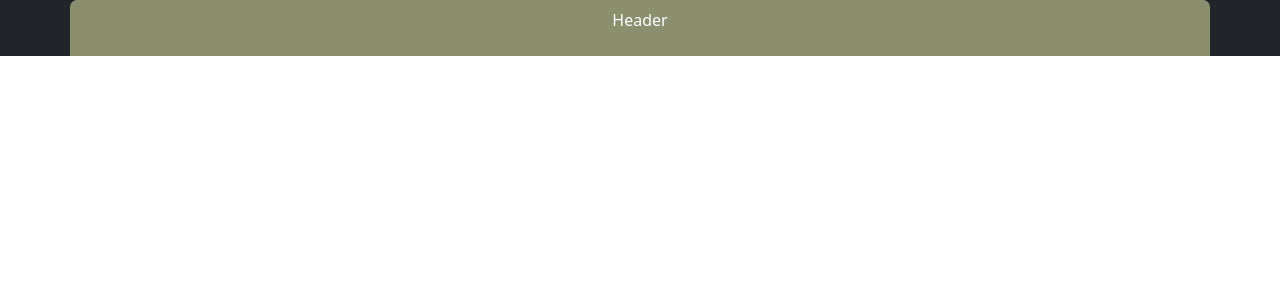
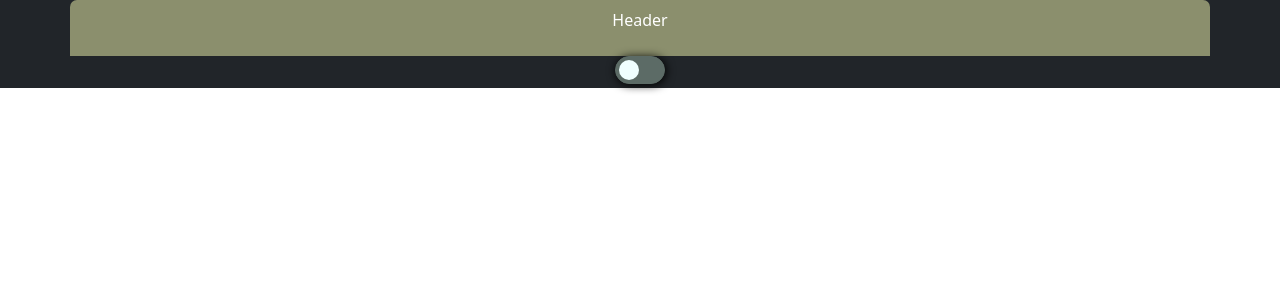
Before and after one commit to zahiralasad/senceway, a React (Create React App) app: page /test in a window 1280 px wide. Before the commit this address had no page. Shown: the top 300 px of the page. Built offline with nearby package versions, Linux system fonts and the light colour scheme.

Commit message:
toggle button added

```diff
--- a/src/App.js
+++ b/src/App.js
@@ -2,6 +2,7 @@ import { BrowserRouter, Routes, Route } from "react-router-dom";
 import './App.css';
 import Home from './Home';
 import Header from './Header';
+import Test from './Test';
 import 'bootstrap/dist/css/bootstrap.css';
 
 
@@ -13,6 +14,7 @@ function App() {
         <BrowserRouter>
           <Routes>
             <Route path="/" element={<Home />} />
+            <Route path="test" element={<Test />} />
           </Routes>
         </BrowserRouter>
       </div>
--- a/src/Home.js
+++ b/src/Home.js
@@ -1,26 +1,37 @@
 import React from "react";
-import mqtt from "mqtt";
+import { useState, useEffect } from 'react';
+// import mqtt from "mqtt";
 import { Link } from "react-router-dom";
 // import 'bootstrap/dist/css/bootstrap.css';
+import Switch from './componets/switch/Switch';
 import "./style.css";
 
 function Home() {
-    let client = mqtt.connect("mqtt://localhost");
+    const [toggled, setToggled] = useState(false);
+
+    // let client = mqtt.connect("mqtt://localhost");
+
     return (
         <div className="container body-area">
             <div className="pt-3 row">
                 <div className="grid-container text-center menu-items-area">
                     <div className="grid-item">
-                        <div className="border-bottom border-dark">Arduino Led</div>
-                        <div class="custom-control custom-switch">
-<input type="checkbox" class="custom-control-input"/>
-<label class="custom-control-label" for="customSwitches">Any statement</label>
-</div>
+                        <div className="py-1 border-bottom border-dark mb-2">Arduino Led</div>
+                            <Switch/>
+                    </div>
+                    <div className="grid-item">
+                        <div className="py-1 border-bottom border-dark mb-2">Sensor 2</div>
 
                     </div>
-                    <Link className="btn btn-warning grid-item" type="button" to='/'>Sensor 2</Link>
-                    <Link className="btn btn-warning grid-item" type="button" to='/'>Sensor 3</Link>
-                    <Link className="btn btn-warning grid-item" type="button" to='/'>Sensor 4</Link>
+                    <div className="grid-item">
+                        <div className="py-1 border-bottom border-dark mb-2">Sensor 3</div>
+
+                    </div>
+                    <div className="grid-item">
+                        <div className="py-1 border-bottom border-dark mb-2">Sensor 4</div>
+
+                    </div>
+
                 </div>
             </div>
         </div>
--- /dev/null
+++ b/src/Test.js
@@ -0,0 +1,18 @@
+import { useState } from 'react';
+import './test.css';
+
+function Test() {
+  const [toggled, setToggled] = useState(false);
+  return (
+    <div>
+      <button
+        className={`toggle-btn ${toggled ? "toggled" : ""}`}
+        onClick={() => setToggled(!toggled)}
+      >
+        <div className='thumb'></div>
+      </button>
+    </div>
+  );
+}
+
+export default Test;
--- /dev/null
+++ b/src/componets/switch/Switch.js
@@ -0,0 +1,19 @@
+import React from 'react';
+import { useState, useEffect } from 'react';
+import 'bootstrap/dist/css/bootstrap.css';
+import './switch.css';
+function Switch() {
+  const [toggled, setToggled] = useState(false);
+  return (
+    <div>
+      <button
+        className={`toggle-btn ${toggled ? "toggled" : ""}`}
+        onClick={() => setToggled(!toggled)}
+      >
+        <div className='thumb'></div>
+      </button>
+    </div>
+  );
+}
+
+export default Switch;
--- /dev/null
+++ b/src/componets/switch/switch.css
@@ -0,0 +1,33 @@
+.toggle-btn {
+    background-color: rgb(92, 107, 102);
+    border: 1px solid rgb(92, 107, 102);
+    border-radius: 99px;
+    width: 50px;
+    height: 28px;
+    transform: background-color 0.1s ease, border-color 0.2s ease;
+    cursor: pointer;
+    box-shadow: 1px 1px 10px black;
+    position: relative;
+}
+
+.toggle-btn .thumb{
+    height: 20px;
+    width: 20px;
+    background-color: azure;
+    border-radius: 99px;
+    transform: translateX(0);
+    transition: left 0.15s ease;
+    position: absolute;
+    left: 3px;
+    top: 50%;
+    transform: translateY(-50%);
+}
+
+.toggle-btn.tggoled {
+    background-color: aqua;
+}
+
+.toggle-btn.tggoled .thumb{
+    left: calc(50px - 25px);
+
+}
--- a/src/style.css
+++ b/src/style.css
@@ -34,11 +34,5 @@
     display: block;
     margin-bottom: 5%;
     color: black;
+    border-radius: 7%;
 }
-
-.switch {
-    position: relative;
-    display: inline-block;
-    width: 60px;
-    height: 34px;
-}
--- /dev/null
+++ b/src/test.css
@@ -0,0 +1,32 @@
+.toggle-btn {
+    background-color: rgb(92, 107, 102);
+    border: 1px solid rgb(92, 107, 102);
+    border-radius: 99px;
+    width: 50px;
+    height: 28px;
+    transform: background-color 0.1s ease, border-color 0.2s ease;
+    cursor: pointer;
+    box-shadow: 1px 1px 10px black;
+    position: relative;
+}
+
+.toggle-btn .thumb{
+    height: 20px;
+    width: 20px;
+    background-color: azure;
+    border-radius: 99px;
+    transform: translateX(0);
+    transition: left 0.15s ease;
+    position: absolute;
+    left: 3px;
+    top: 50%;
+    transform: translateY(-50%);
+}
+
+.toggle-btn.toggled {
+    background-color:aqua;
+}
+
+.toggle-btn.toggled .thumb {
+    left: calc(50px - 25px)
+}
```
